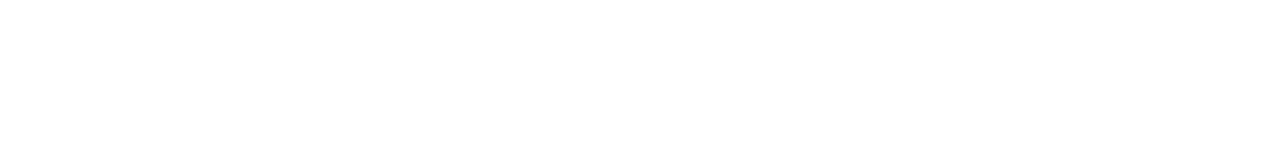
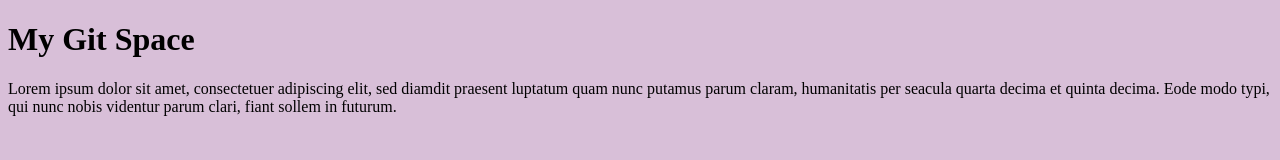
Before and after one commit to ariannamata/my-git-space, a plain HTML site: page index.html in a window 1280 px wide. Drawn offline with Linux system fonts and the light colour scheme.

Commit message:
changed background color and added copy

```diff
--- a/index.html
+++ b/index.html
@@ -5,8 +5,14 @@
     <meta name="viewport" content="width=device-width, initial-scale=1.0">
     <meta http-equiv="X-UA-Compatible" content="ie=edge">
     <title>Document</title>
+    <link rel="stylesheet" href="main.css" type="text/css" />
 </head>
 <body>
-
+    <h1>My Git Space</h1>
+    <p>Lorem ipsum dolor sit amet, consectetuer adipiscing elit,
+    sed diamdit praesent luptatum quam nunc putamus parum claram,
+    humanitatis per seacula quarta decima et quinta decima. Eode
+    modo typi, qui nunc nobis videntur parum clari, fiant sollem
+    in futurum.</p>
 </body>
 </html>
--- a/main.css
+++ b/main.css
@@ -0,0 +1,3 @@
+body{
+    background-color:#D8BFD8	;
+}
```
